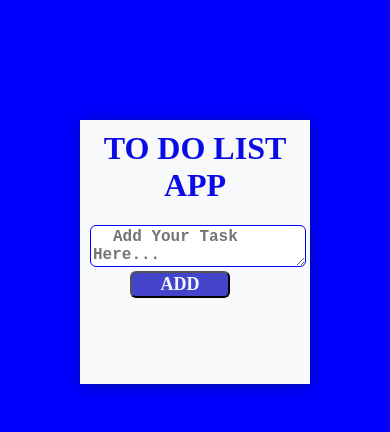
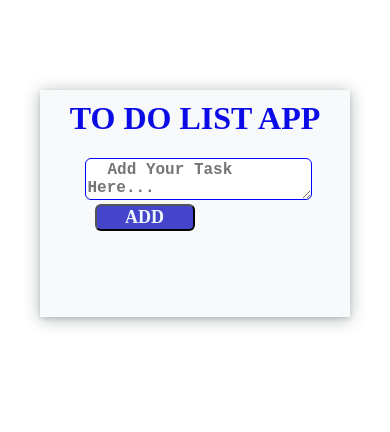
Before and after one commit to st412613/TODOLIST, a plain HTML site: page index.html in a window 390 px wide. Drawn offline with Linux system fonts and the light colour scheme.

Commit message:
[reponsive 2]

```diff
--- a/to-do-list.css
+++ b/to-do-list.css
@@ -119,13 +119,15 @@ textarea:focus{
         width: 100%;
     }
     body{
-        background-color: blue;
+
     }
     #push{
-        margin-left: 40px;
+        margin-left: 10px;
         display: block;
     }
     .main{
+        margin: 50px 40px;
+
 
     }
     #alert{
```
